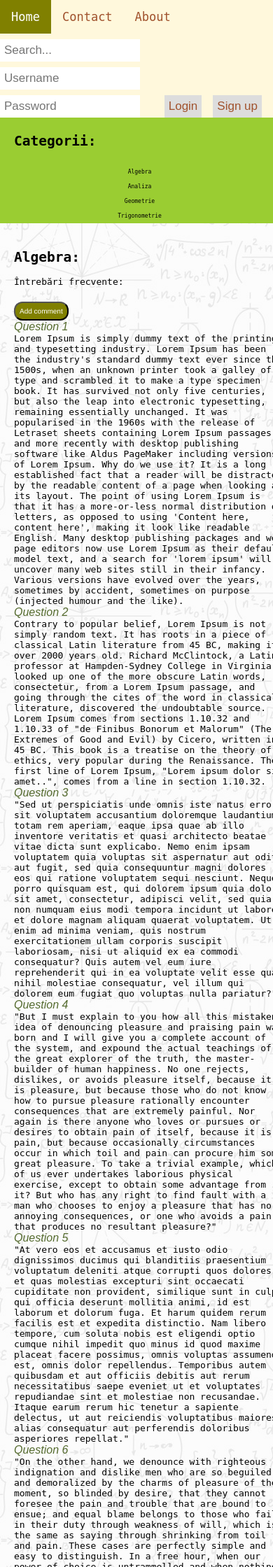
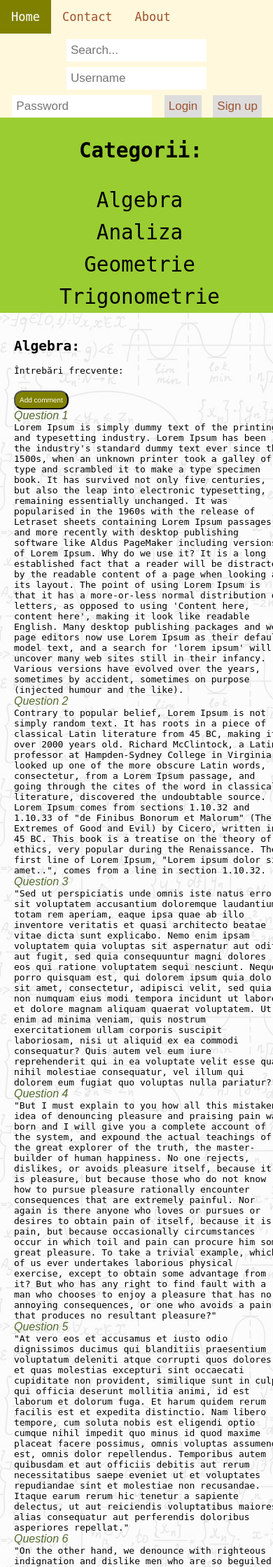
Before and after one commit to MariaIstrate06/MEQ, a PHP site: page /Algebra.html in a window 390 px wide; the page is wider, and only the part inside the window is pictured. Shown: the top 2239 px of that part at 70% size. Run offline with PHP 8.4, Linux system fonts and the light colour scheme.

Commit message:
Add files via upload

```diff
--- a/Front-End.css
+++ b/Front-End.css
@@ -73,11 +73,12 @@
 
   /* Side Bar*/
   .sidenav {
-    width: 20%;
+    width: 30%;
     height: inherit;
     background: #9ACD32;
     overflow-x: hidden;
     flex: 0 0 13%;
+
   }
 
 
@@ -85,7 +86,7 @@
     padding: 6px 6px 6px 15px;
     text-decoration: none;
     font-size: 150%;
-    text-align: center;
+
     color: black;
     display: block;
   }
@@ -120,6 +121,7 @@
   .center-container { /* content + sidebar*/
     display: flex;
     background-image: url(background_white.png);
+    min-height: 100vh;
   }
 
   .content { /* forumul */
@@ -145,27 +147,36 @@
     font-style: italic;
     letter-spacing: inherit;
     color:darkolivegreen;
+    text-align: left;
 }
-@media only screen and (max-width:620px) {
+@media only screen and (max-width:1000px) {
   /* For mobile phones: */
   .content, .sidenav, .topnav, .footer {
     width
     :100%;
   }
 }
-@media screen and (min-width: 600px) {
-  .sidenav a {
-    font-size: 17px;
+@media screen and (min-width: 1000px) {
+  .sidenav  {
+    font-size: 80%;
+    text-align: left;
+    width: 30%;
   }
   .center-container{
     flex-direction:row ;
   }
 }
-@media screen and (max-width: 600px) {
-  .sidenav a {
-    font-size: 8px;
+@media screen and (max-width: 1000px) {
+  .sidenav  {
+    font-size: 150%;
+    text-align: center;
   }
   .center-container{
     flex-direction:column;
   }
 }
+@media screen and (max-width: 1000px) {
+  .topnav  {
+    display: block;
+    text-align: center;
+  }
```
